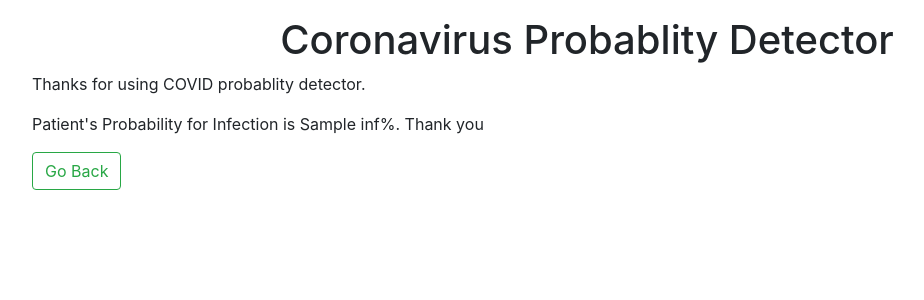
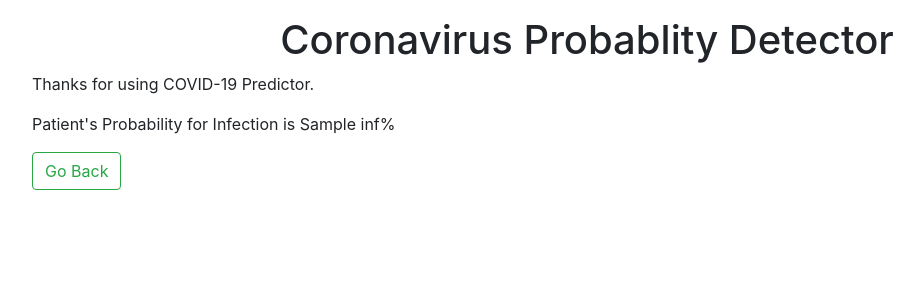
Before and after one commit to khaledbay/estimator, a Flask app: template templates/show.html in a window 1280 px wide. Shown: the top 300 px of the page, without its empty margins (53-977 px from the left). Run offline with Flask 2, Linux system fonts and the light colour scheme; the template is opened without the code that fills it: most values are stand-ins (such as "Sample title", 1, 10 or a date in 2020); parts of the project's set-up code (start-up, migrations or seed data) failed here and were passed over; some libraries are stand-ins or nearby versions.

Commit message:
Update show.html

```diff
--- a/templates/show.html
+++ b/templates/show.html
@@ -8,13 +8,13 @@
     <!-- Bootstrap CSS -->
     <link rel="stylesheet" href="https://stackpath.bootstrapcdn.com/bootstrap/4.4.1/css/bootstrap.min.css" integrity="sha384-Vkoo8x4CGsO3+Hhxv8T/Q5PaXtkKtu6ug5TOeNV6gBiFeWPGFN9MuhOf23Q9Ifjh" crossorigin="anonymous">
 
-    <title>COVID Probability Detector</title>
+    <title>COVID-19 Predictor</title>
   </head>
   <body>
     <div class="container">
         <center><h1 class=" mt-3">Coronavirus Probablity Detector</h1></center>
-        <p>Thanks for using COVID probablity detector.</p>
-        <p>Patient's Probability for Infection is {{inf}}%. Thank you</p>
+        <p>Thanks for using COVID-19 Predictor.</p>
+        <p>Patient's Probability for Infection is {{inf}}%</p>
 
         <a href="/"><button class="btn btn-outline-success my-2 my-sm-0">Go Back</button></a>
     </div>
```
